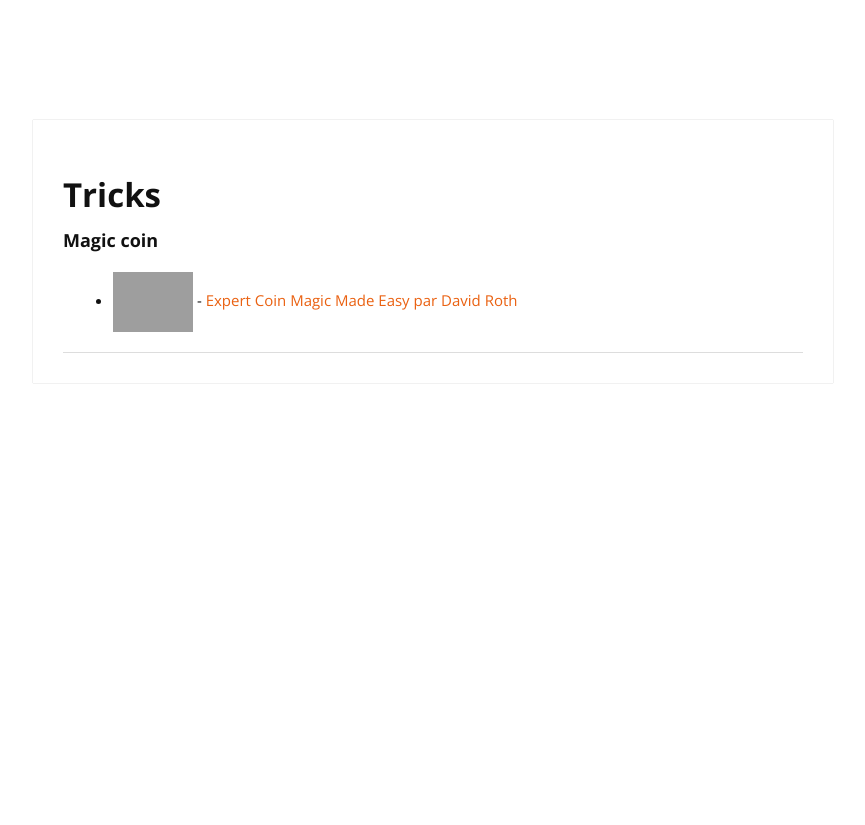
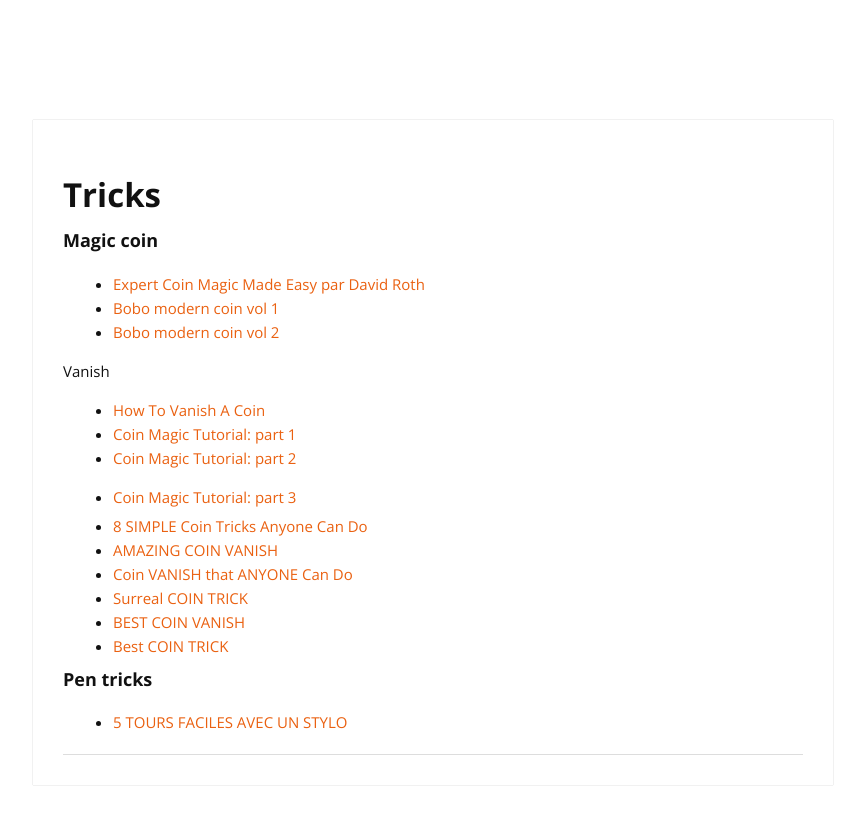
Before and after one commit to cylmat/cylmat.github.io, a Jekyll site: the page built from _pages/tricks.md, in a window 1280 px wide. Shown: the top 825 px of the page, without its empty margins (207-1072 px from the left). Built offline with Jekyll 4.4.1, drawn with Linux system fonts in a browser that asks for light colours; nearby versions of some CDN libraries; grey boxes are pictures that could not be loaded.

Commit message:
Update tricks.md

```diff
--- a/_pages/tricks.md
+++ b/_pages/tricks.md
@@ -10,4 +10,23 @@
 
 ### Magic coin
 
-- ![Expert coin](https://i.ytimg.com/an_webp/uazjOSE9vgE/mqdefault_6s.webp?du=3000&sqp=COSi7ZwG&rs=AOn4CLA5MEAjMVDniZjHhTOncwlRMyfhRQ) - [Expert Coin Magic Made Easy par David Roth](https://www.youtube.com/watch?v=uazjOSE9vgE)
+- [Expert Coin Magic Made Easy par David Roth](https://www.youtube.com/watch?v=uazjOSE9vgE)
+- [Bobo modern coin vol 1](https://www.youtube.com/watch?v=JxRo5knJZis)
+- [Bobo modern coin vol 2](https://www.youtube.com/watch?v=5XF8r4LLGrE)
+
+Vanish
+- [How To Vanish A Coin](https://www.youtube.com/watch?v=S7EvOVdpTIs)
+- [Coin Magic Tutorial: part 1](https://www.youtube.com/watch?v=ggyU729JA7Q)
+- [Coin Magic Tutorial: part 2](https://www.youtube.com/watch?v=okyqi42PTRU)
+- [Coin Magic Tutorial: part 3](https://www.youtube.com/watch?v=fdrMuTmC6mQ)
+
+- [8 SIMPLE Coin Tricks Anyone Can Do](https://www.youtube.com/watch?v=YnUNEvbj8Kc)
+- [AMAZING COIN VANISH](https://www.youtube.com/watch?v=XxjrfUVcKw8)
+- [Coin VANISH that ANYONE Can Do](https://www.youtube.com/watch?v=G7QaSQzHYY0)
+- [Surreal COIN TRICK](https://www.youtube.com/watch?v=Nv6-_j1ayfg)
+- [BEST COIN VANISH](https://www.youtube.com/watch?v=T0Ih8MOZl6w)
+- [Best COIN TRICK](https://www.youtube.com/watch?v=xkig3h1c7Uk)
+
+### Pen tricks
+
+- [5 TOURS FACILES AVEC UN STYLO](https://www.youtube.com/watch?v=Vkxe8ExJpI4)
```
